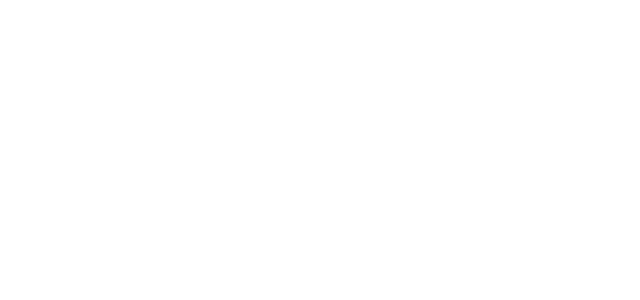
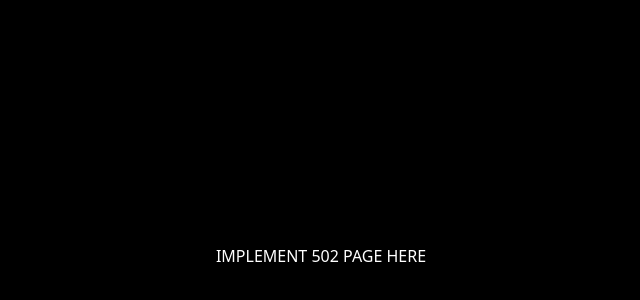
Before and after one commit to Vuyo19/link-agora-user, a React (Vite) app in the folder frontend/: page /testing in a window 1280 px wide. Before the commit this address had no page. Shown: the part 144-444 px from the top of the page, without its empty margins (319-959 px from the left). Built offline with nearby package versions, Linux system fonts and the light colour scheme.

Commit message:
“Frontend-changes”

```diff
--- a/frontend/src/App.jsx
+++ b/frontend/src/App.jsx
@@ -14,7 +14,7 @@
 import ViewMyEvents from "./pages/Dashboard/Dasboard Sub-Pages/ViewMyEvents";
 import ViewMyInvitations from "./pages/Dashboard/Dasboard Sub-Pages/ViewMyInvitations";
 import ActivityLog from "./pages/Dashboard/Dasboard Sub-Pages/ActivityLog";
-
+import Testing from "./pages/Testing/Testing";
 
 const App = () => {
   const location = useLocation();
@@ -54,14 +54,21 @@
             <Route path="/viewmyinvitations" element={<ViewMyInvitations />} />
             <Route path="/activitylog" element={<ActivityLog />} />
 
-
-
             {/* Use the layout for the login page */}
             <Route
               path="/login"
               element={
                 <LoginLayout>
                   <Login />
+                </LoginLayout>
+              }
+            />
+            {/* 502 Error Page */}
+            <Route
+              path="/testing"
+              element={
+                <LoginLayout>
+                  <Testing />
                 </LoginLayout>
               }
             />
--- /dev/null
+++ b/frontend/src/pages/Testing/Testing.jsx
@@ -0,0 +1,28 @@
+import React, { useState, useEffect } from "react";
+import BarLoader from "react-spinners/BarLoader";
+
+const Testing = () => {
+  const [loading, setLoading] = useState(false);
+
+  useEffect(() => {
+    setLoading(true);
+    setTimeout(() => {
+      setLoading(false);
+    }, 5000);
+  }, []);
+
+  return (
+    <div className="min-h-screen flex items-center justify-center bg-[#000000]">
+      {loading ? (
+        <BarLoader color={"#01663E"} loading={loading} size={150} />
+      ) : (
+        <div className="w-full text-center text-white">
+          {/* PAGE CONTENT */}
+          <h1>IMPLEMENT 502 PAGE HERE</h1>
+        </div>
+      )}
+    </div>
+  );
+};
+
+export default Testing;
```
Also changed, not shown: 1 other file (tests, documents, lock files or other folders).
